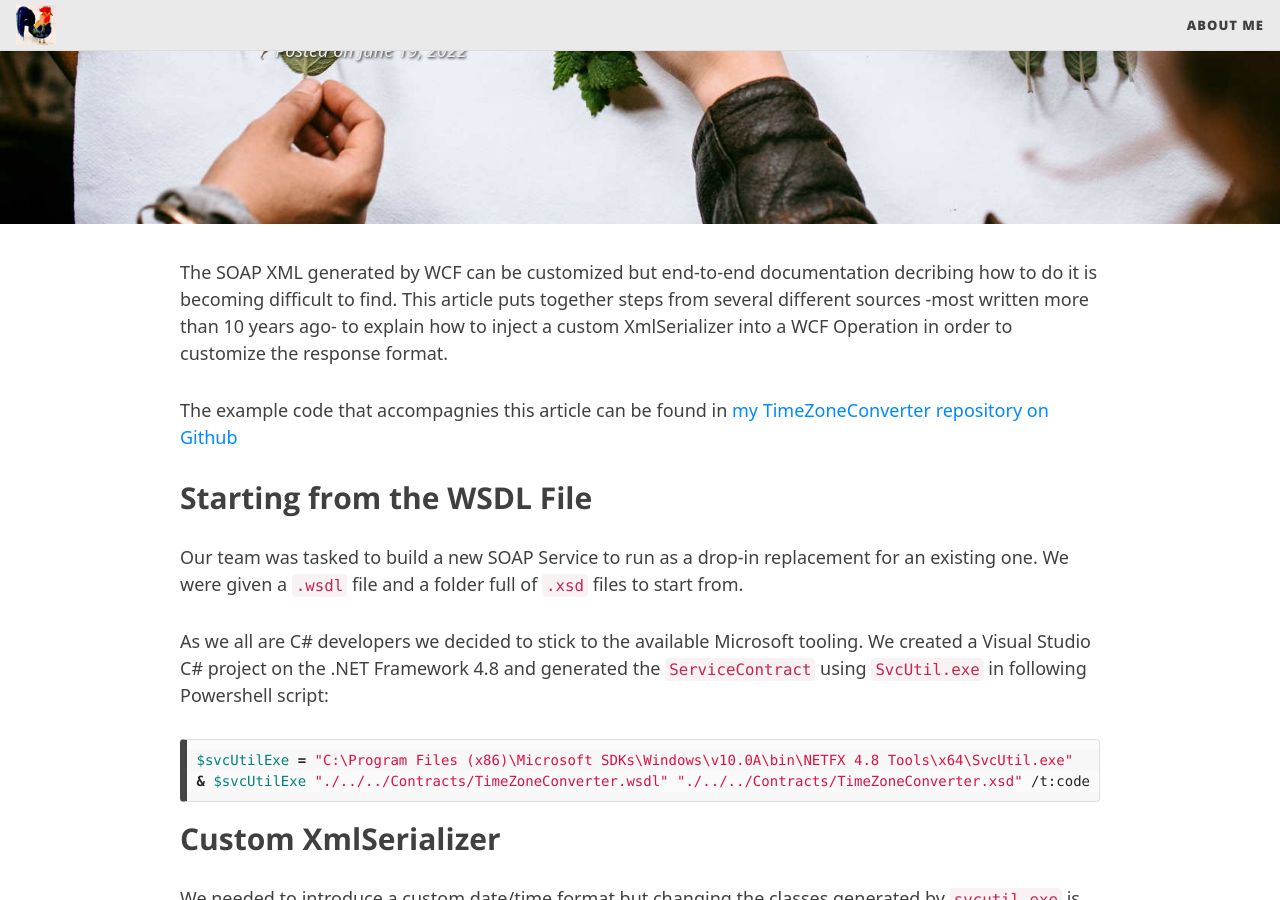
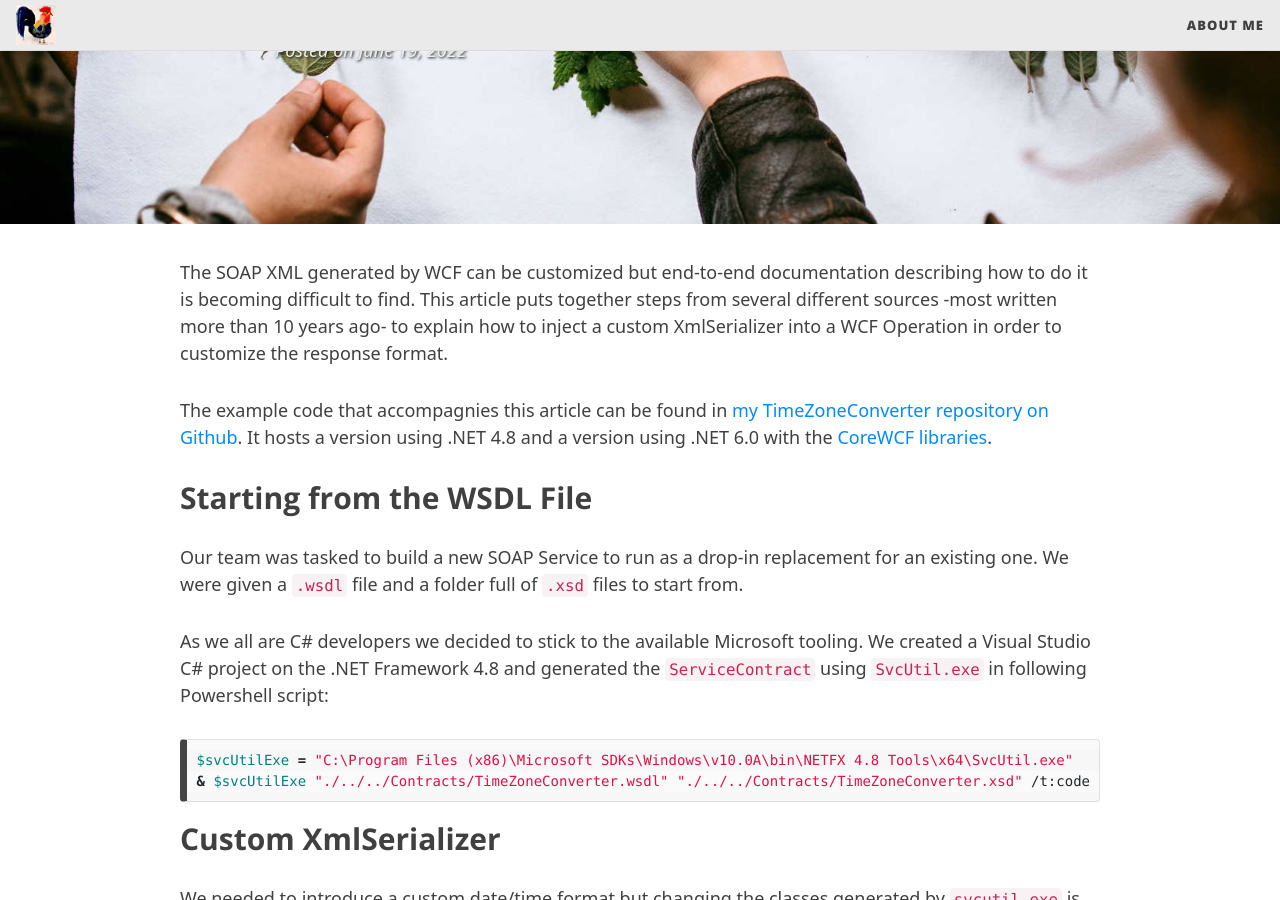
Before and after one commit to BartJolling/bartjolling.github.io, a Jekyll site: the page built from _posts/2022-06-19-custom-xmlserializer-wcf-operation.md, in a window 1280 px wide and 900 px high, scrolled down 377 px. Built offline with Jekyll 4.4.1, drawn with Linux system fonts in a browser that asks for light colours; nearby versions of some CDN libraries; comment, search, counter and statistics services are not loaded.

Commit message:
Update 2022-06-19-custom-xmlserializer-wcf-operation.md
Remarks that example supports CoreWCF

```diff
--- a/_posts/2022-06-19-custom-xmlserializer-wcf-operation.md
+++ b/_posts/2022-06-19-custom-xmlserializer-wcf-operation.md
@@ -4,16 +4,16 @@ title:  "Using a custom XmlSerializer to format WCF operation responses"
 date: 2022-06-19
 categories: blog
 tags: [WCF, XmlSerializer, SOAP, XML]
-modified_time: 2022-10-15
+modified_time: 2024-03-27
 excerpt: "The SOAP XML generated by WCF can be customized but documentation on how to do it is becoming difficult to find. This article puts together steps from several different sources to explain how to inject a custom XmlSerializer into a WCF Operation in order to customize the response."
 cover-img: /assets/img/2022-06-19-custom-xmlserializer-wcf-operation-cover.jpg
 thumbnail-img: /assets/img/2022-06-19-custom-xmlserializer-wcf-operation-thumb.jpg
 share-img: /assets/img/2022-06-19-custom-xmlserializer-wcf-operation-thumb.jpg
 ---
 
-The SOAP XML generated by WCF can be customized but end-to-end documentation decribing how to do it is becoming difficult to find. This article puts together steps from several different sources -most written more than 10 years ago- to explain how to inject a custom XmlSerializer into a WCF Operation in order to customize the response format.
+The SOAP XML generated by WCF can be customized but end-to-end documentation describing how to do it is becoming difficult to find. This article puts together steps from several different sources -most written more than 10 years ago- to explain how to inject a custom XmlSerializer into a WCF Operation in order to customize the response format.
 
-The example code that accompagnies this article can be found in [my TimeZoneConverter repository on Github](https://github.com/BartJolling/TimeZoneConverter)
+The example code that accompagnies this article can be found in [my TimeZoneConverter repository on Github](https://github.com/BartJolling/TimeZoneConverter). It hosts a version using .NET 4.8 and a version using .NET 6.0 with the [CoreWCF libraries](https://github.com/CoreWCF/CoreWCF).
 
 ## Starting from the WSDL File
 
```
